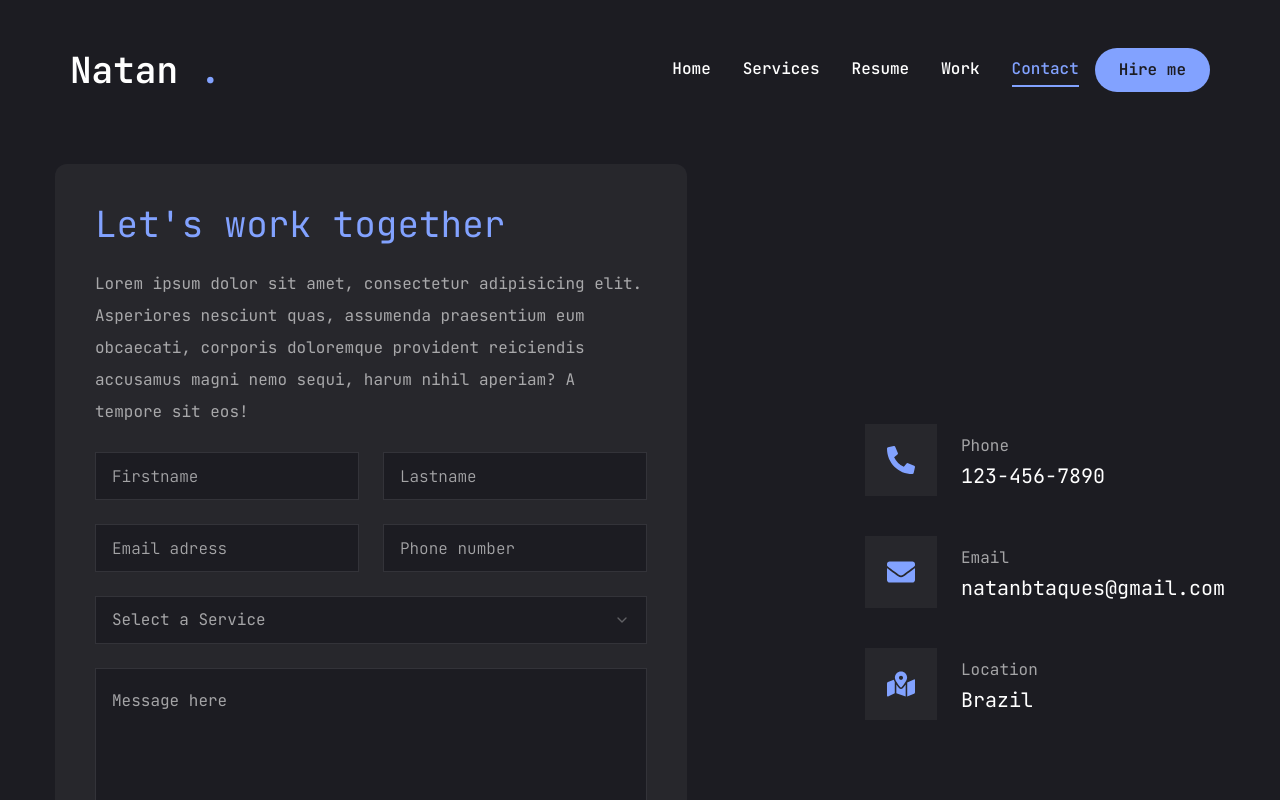
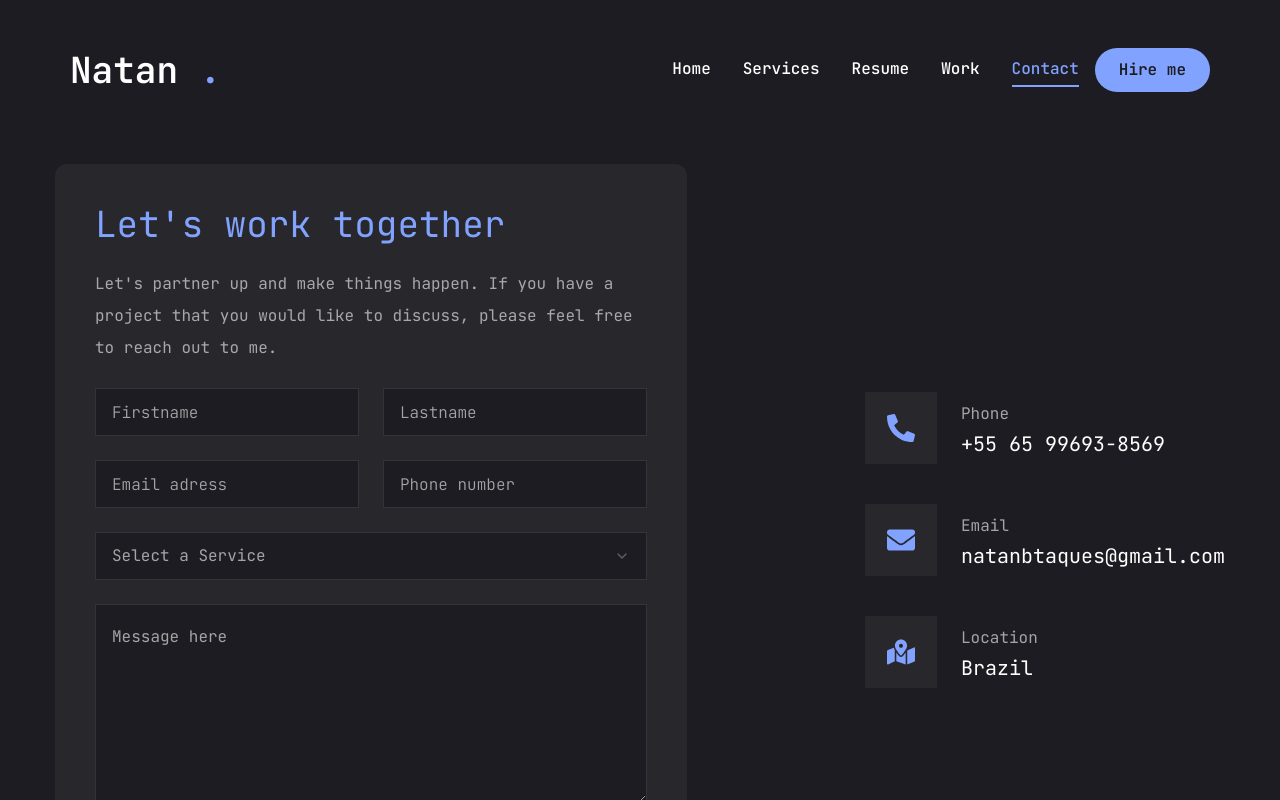
Before and after one commit to natanbtaques/NatanPortfolio, a Next.js app: page /contact in a window 1280 px wide. Shown: the top 800 px of the page. Built offline with nearby package versions, Linux system fonts and the light colour scheme.

Commit message:
Add contact informations

```diff
--- a/app/contact/page.jsx
+++ b/app/contact/page.jsx
@@ -21,7 +21,7 @@ const info = [
   {
     icon: <FaPhoneAlt />,
     title: "Phone",
-    description: "123-456-7890",
+    description: "+55 65 99693-8569",
   },
   {
     icon: <FaEnvelope />,
@@ -52,10 +52,9 @@ const Contact = () => {
               <h3 className="text-4xl text-accent"> Let's work together</h3>
               <p className="text-white/60">
                 {" "}
-                Lorem ipsum dolor sit amet, consectetur adipisicing elit.
-                Asperiores nesciunt quas, assumenda praesentium eum obcaecati,
-                corporis doloremque provident reiciendis accusamus magni nemo
-                sequi, harum nihil aperiam? A tempore sit eos!
+                Let's partner up and make things happen. If you have a project
+                that you would like to discuss, please feel free to reach out to
+                me.
               </p>
               <div className="grid grid-cols-1 md:grid-cols-2 gap-6">
                 <Input type="firstname" placeholder="Firstname"></Input>
```
